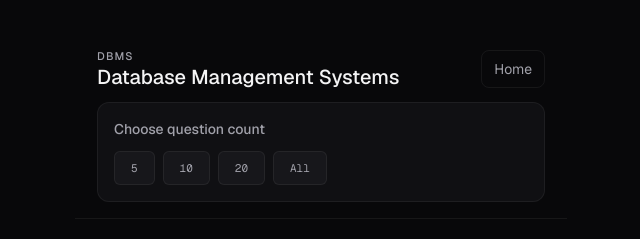
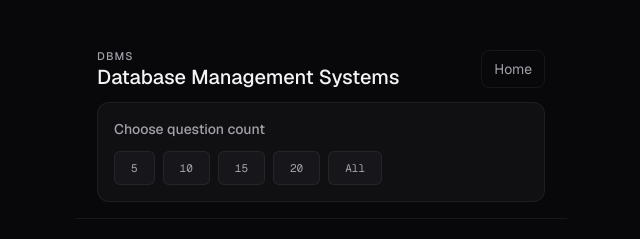
Before and after one commit to rohith-0099/CCW_MCQ_WEBSITE, a Next.js app: page /practice/DBMS in a window 1280 px wide. Shown: the top 239 px of the page, without its empty margins (319-959 px from the left). Built offline with nearby package versions, Linux system fonts and the light colour scheme.

Commit message:
Add 15-question practice option

```diff
--- a/src/app/practice/[subject]/page.tsx
+++ b/src/app/practice/[subject]/page.tsx
@@ -14,7 +14,7 @@ type PracticeSession = {
   startedAt: number;
 };
 
-const QUESTION_OPTIONS = [5, 10, 20];
+const QUESTION_OPTIONS = [5, 10, 15, 20];
 const OPTION_KEYS = ["A", "B", "C", "D"];
 
 function getSessionKey(subject: Subject) {
```
